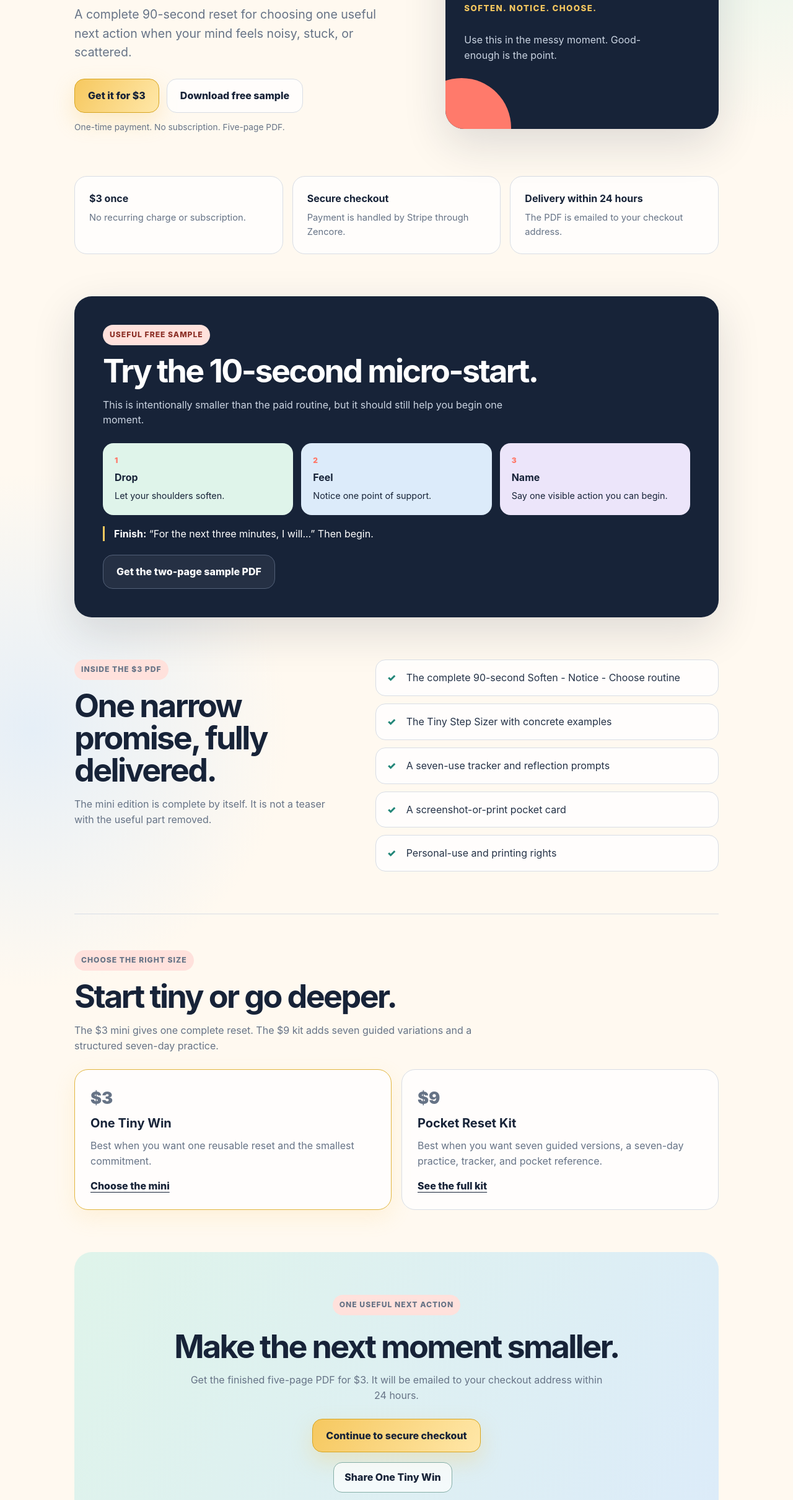
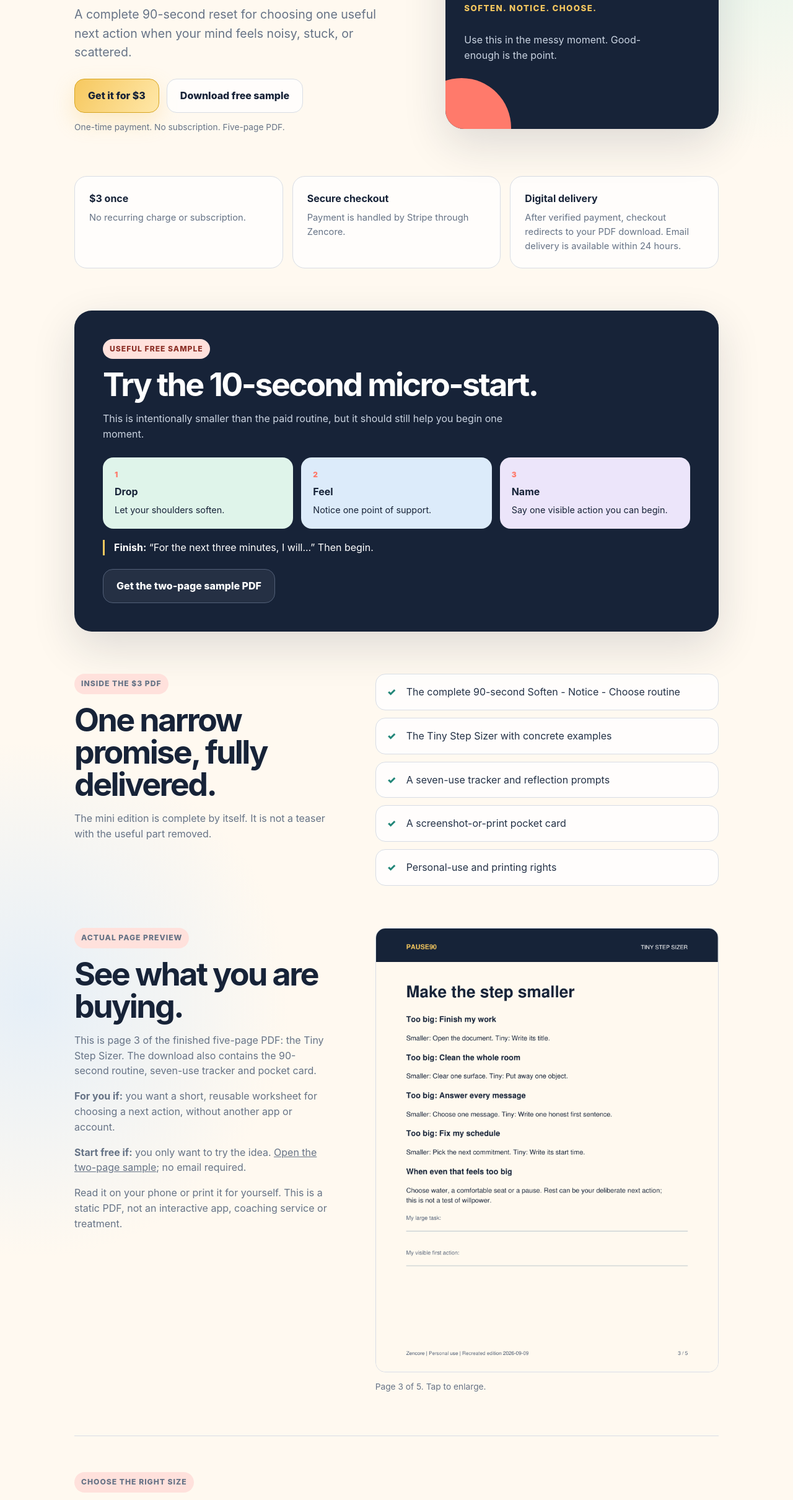
Before and after one commit to Arigitshub/pause90-privacy-page, a website: page one-tiny-win.html in a window 1280 px wide. Shown: the part 366-2786 px from the top of the page at 62% size. Drawn offline with Linux system fonts and the light colour scheme.

Commit message:
Show actual PDF preview and add practical starting guide

```diff
--- a/one-tiny-win.html
+++ b/one-tiny-win.html
@@ -240,6 +240,7 @@
       <span>PAUSE90</span>
     </a>
     <nav class="nav" aria-label="Page links">
+      <a href="make-a-task-smaller.html">Practical guide</a>
       <a href="kit.html">Full $9 kit</a>
       <a href="index.html">Privacy</a>
     </nav>
@@ -276,8 +277,8 @@
         <p>Payment is handled by Stripe through Zencore.</p>
       </article>
       <article class="fact">
-        <strong>Delivery within 24 hours</strong>
-        <p>The PDF is emailed to your checkout address.</p>
+        <strong>Digital delivery</strong>
+        <p>After verified payment, checkout redirects to your PDF download. Email delivery is available within 24 hours.</p>
       </article>
     </section>
 
@@ -309,6 +310,14 @@
       </ul>
     </section>
 
+    <section class="inside" aria-labelledby="preview-title">
+      <div><p class="eyebrow">Actual page preview</p><h2 id="preview-title">See what you are buying.</h2>
+      <p>This is page 3 of the finished five-page PDF: the Tiny Step Sizer. The download also contains the 90-second routine, seven-use tracker and pocket card.</p>
+      <p><strong>For you if:</strong> you want a short, reusable worksheet for choosing a next action, without another app or account.</p>
+      <p><strong>Start free if:</strong> you only want to try the idea. <a href="Pause90_One_Tiny_Win_Sample_v1.pdf">Open the two-page sample</a>; no email required.</p>
+      <p>Read it on your phone or print it for yourself. This is a static PDF, not an interactive app, coaching service or treatment.</p></div>
+      <figure style="margin:0"><a href="one-tiny-win-preview.png"><img src="one-tiny-win-preview.png" alt="Actual Tiny Step Sizer page showing large tasks reduced to small visible actions, with space to write your own." width="796" height="1030" loading="lazy" style="display:block;width:100%;height:auto;border:1px solid var(--line);border-radius:16px"></a><figcaption class="micro">Page 3 of 5. Tap to enlarge.</figcaption></figure>
+    </section>
     <section class="compare" aria-labelledby="compare-title">
       <p class="eyebrow">Choose the right size</p>
       <h2 id="compare-title">Start tiny or go deeper.</h2>
@@ -332,7 +341,7 @@
     <section class="close" aria-labelledby="close-title">
       <p class="eyebrow">One useful next action</p>
       <h2 id="close-title">Make the next moment smaller.</h2>
-      <p>Get the finished five-page PDF for $3. It will be emailed to your checkout address within 24 hours.</p>
+      <p>Get the finished five-page PDF for $3. After verified payment, checkout redirects to your download. If you need help accessing it, email ari532477@gmail.com from your checkout address.</p>
       <a class="cta checkout" href="https://buy.stripe.com/5kQaEX1CsdPXgwAgt4dAk07">Continue to secure checkout</a>
       <div class="share-row">
         <button class="share-btn" id="share-product" type="button">Share One Tiny Win</button>
--- a/scripts/build.cjs
+++ b/scripts/build.cjs
@@ -9,6 +9,6 @@ for (const name of ['one-tiny-win.pdf', 'pocket-reset-kit.pdf']) {
 }
 fs.mkdirSync(path.join(root, 'public'), { recursive: true });
 // Explicit allowlist: paid PDFs and server code can never enter static output.
-for (const name of ['index.html', 'kit.html', 'one-tiny-win.html', 'Pause90_One_Tiny_Win_Sample_v1.pdf']) {
+for (const name of ['index.html', 'kit.html', 'one-tiny-win.html', 'Pause90_One_Tiny_Win_Sample_v1.pdf', 'one-tiny-win-preview.png', 'make-a-task-smaller.html', 'sitemap.xml']) {
   fs.copyFileSync(path.join(root, name), path.join(root, 'public', name));
 }
--- /dev/null
+++ b/sitemap.xml
@@ -0,0 +1 @@
+<?xml version="1.0" encoding="UTF-8"?><urlset xmlns="http://www.sitemaps.org/schemas/sitemap/0.9"><url><loc>https://arigitshub.github.io/pause90-privacy-page/one-tiny-win.html</loc></url><url><loc>https://arigitshub.github.io/pause90-privacy-page/kit.html</loc></url><url><loc>https://arigitshub.github.io/pause90-privacy-page/make-a-task-smaller.html</loc></url></urlset>
```
Also changed, not shown: make-a-task-smaller.html (added, +1 -0 lines), one-tiny-win-preview.png (added).
